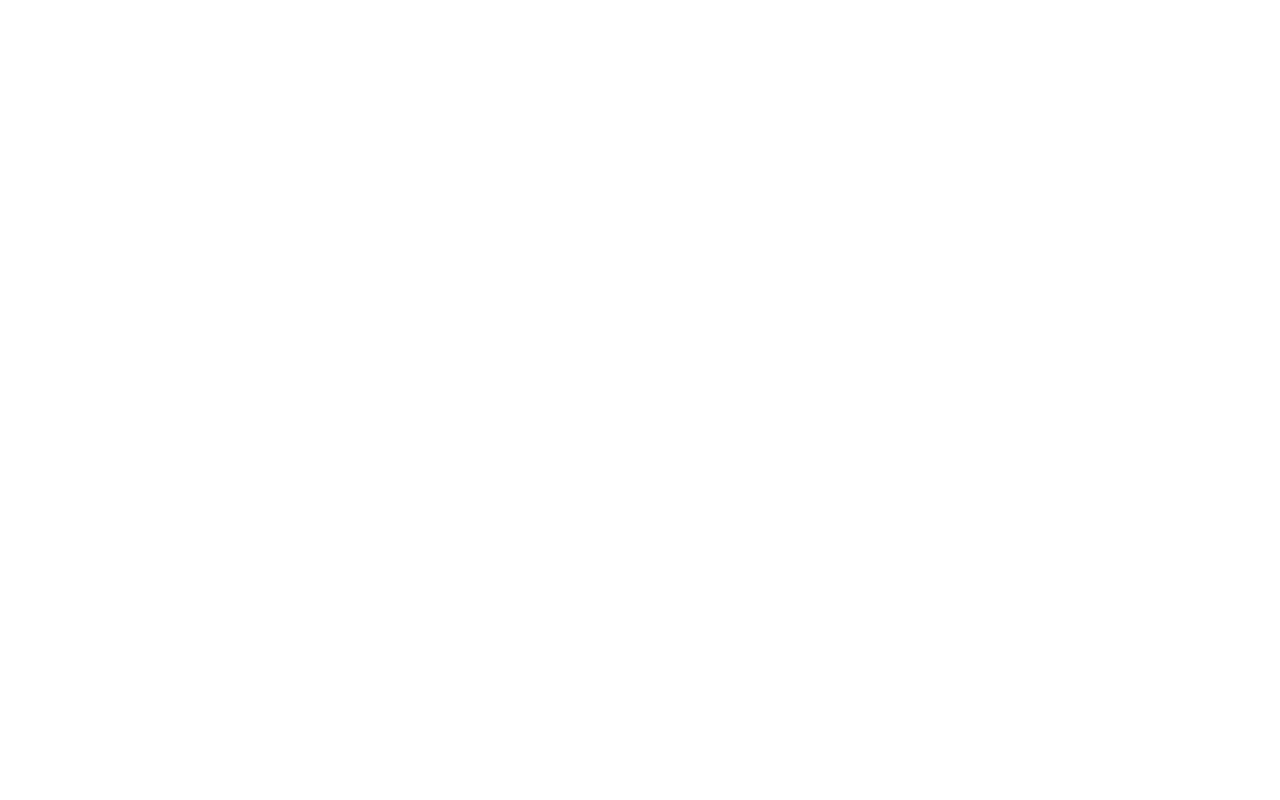
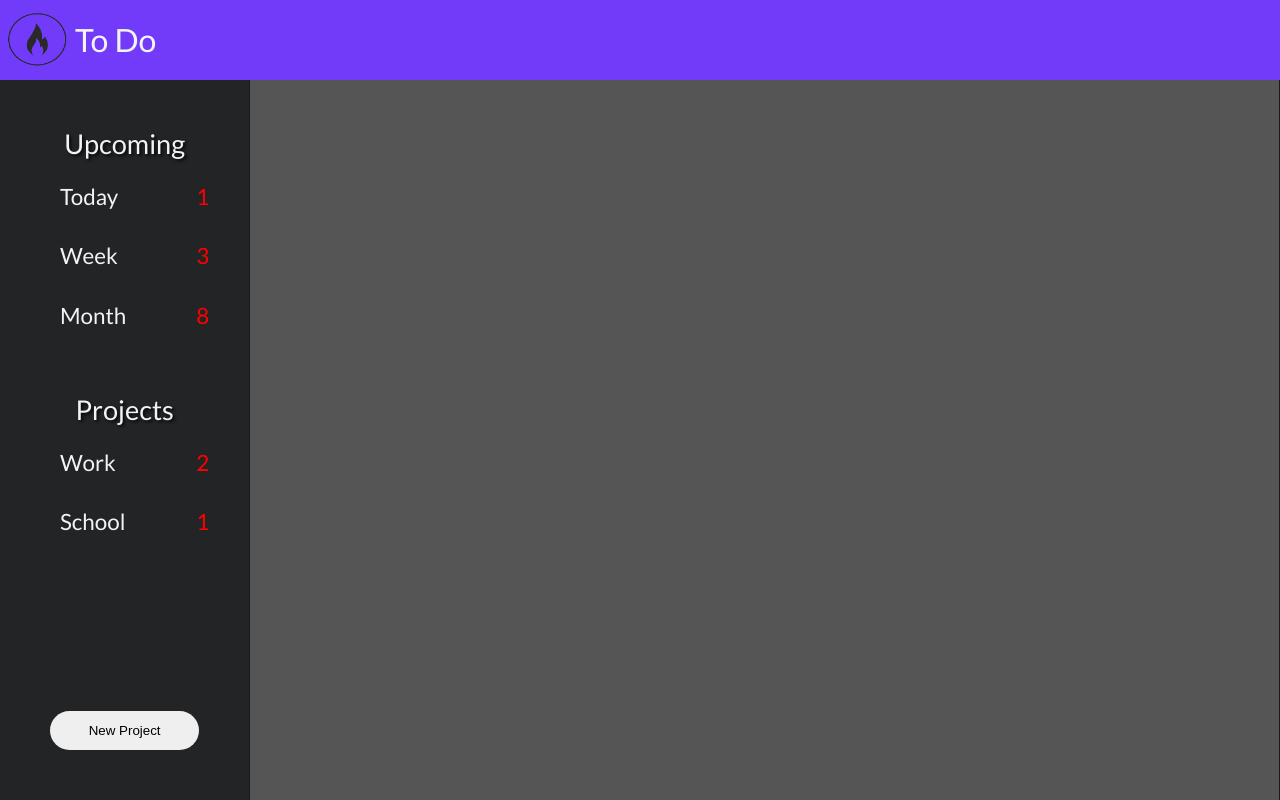
Before and after one commit to Jwade1781/Odin_Todo_List, a website built with webpack: page dist/index.html in a window 1280 px wide. Built offline with nearby package versions, Linux system fonts and the light colour scheme.

Commit message:
Left content box created

```diff
--- a/src/css/Common/animations.css
+++ b/src/css/Common/animations.css
@@ -48,7 +48,7 @@
 }
 
 .fadeIn {
-    animation: fadeInAnimation 1s linear forwards;
+    animation: fadeInAnimation 0.5s linear forwards;
 }
 
 .fadeOut {
@@ -77,7 +77,7 @@
 
     100% {
         filter: blur(0px);
-		filter: brightness(0.5);
+		filter: brightness(1);
         opacity: 1.0;
     }
 }
--- a/src/css/Common/global.css
+++ b/src/css/Common/global.css
@@ -8,16 +8,18 @@
 	--medPadding: 25px;
 	--lgPadding: 50px;
 
-	--mainColor: rgb(54, 55, 64);
+	--mainColor: #723bf9;
 
 	--lightColor: #f3f3f3;
 	--darkColor: #222;
 
 	--accentColor1: rgb(22, 27, 34);
 	--accentColor2: rgb(85, 85, 85);
-	--accentColor3: rgb(54, 55, 64);
+	--accentColor3: rgb(34,36,38);
 	--accentColor4: rgb(22, 27, 34);
 	--accentColor5: rgba(0, 0, 0, 0.5);
+
+	--noticeColor: red;
 
 	--fontLight: var(--lightColor);
 	--fontDark: black;
@@ -32,7 +34,7 @@
 	--xlgBorder: calc((var(--lgBorder) * 2));
 
 	--roundTopBottomRightBorder: 0% var(--medRound) var(--medRound) 0%;
-	--roundBorder: var(--medRound);
+	--roundBorder: var(--lgRound);
 	--circleBorder: 50%;
 
 	--borderHover: var(--lgBorder) solid var(--mainColor);
--- /dev/null
+++ b/src/css/header.css
@@ -0,0 +1,22 @@
+#logo {
+    justify-self: flex-start;
+    align-self: center;
+    display: flex;
+    flex-direction: row;
+    align-items: center;
+    width: 100%;
+    height: fit-content;
+    padding: var(--smPadding) 0;
+    background-color: var(--mainColor);
+}
+
+#logo > * { margin: 0;}
+
+#logo > img {
+    height: 60px;
+    width: 75px;
+}
+
+#logo > h1 {
+    font-size: 2em;
+}
--- /dev/null
+++ b/src/css/leftContent.css
@@ -0,0 +1,56 @@
+#leftContent {
+    padding: var(--lgPadding);
+    display: flex;
+    flex-direction: column;
+    background-color: var(--accentColor3);
+    width: fit-content;
+    gap: var(--lgPadding);
+    border-right: var(--smBorder) solid var(--accentColor1);
+}
+
+#leftContent > div > .listTypeHeader {
+    font-size: 1.7rem;
+    text-align: center;
+    margin: 0 0 var(--smPadding);
+    text-shadow: var(--textShadow1);
+}
+
+#leftContent > div > *:not(.listTypeHeader) {
+    margin: 0;
+    width: 100%;
+    display: flex;
+    flex-direction: row;
+    align-items: center;
+    padding: 0 var(--smPadding);
+    gap: var(--lgPadding);
+    transition: 0.1s;
+    cursor: pointer;
+}
+
+#leftContent > div > *  > * {
+    justify-self: center;
+}
+
+#leftContent > div > * > :last-child{
+    margin-left: auto;
+    justify-self: end;
+    color: var(--noticeColor);
+}
+
+#leftContent > div > *:not(.listTypeHeader):hover {
+    background-color: var(--accentColor5);
+    box-shadow: var(--shadowBox1);
+}
+
+#leftContent > button {
+    margin-top: auto;
+    justify-self: flex-end;
+    border-radius: var(--roundBorder);
+    border-color: transparent;
+    padding: var(--smPadding);
+}
+
+#leftContent > button:hover {
+    transition: 0.2s;
+    filter: invert(1);
+}
--- /dev/null
+++ b/src/css/rightContent.css
@@ -0,0 +1,8 @@
+#rightContent {
+    margin: 0;
+    padding: var(--lgPadding);
+    background-color: var(--accentColor2);
+    width: 100%;
+    gap: var(--medPadding);
+    border-right: var(--smBorder) solid var(--accentColor1);
+}
--- a/src/css/style.css
+++ b/src/css/style.css
@@ -1,19 +1,38 @@
 @import url("./Common/global.css");
-@import url('https://fonts.googleapis.com/css2?family=Kaushan+Script&display=swap');
+@import url("./header.css");
+@import url("./leftContent.css");
+@import url("./rightContent.css");
+
 @import url('https://fonts.googleapis.com/css2?family=Roboto&display=swap');
+@import url('https://fonts.googleapis.com/css2?family=Lato:wght@400&display=swap');
 
 html,
-body,
-body > * {
+body {
     padding: 0px;
     margin: 0px;
     height: 100%;
     width: 100%;
-    font-family: 'Roboto', sans-serif;
-    overflow-x: hidden;
+    /*font-family: 'Roboto', sans-serif;*/
+    font-family: 'Lato', sans-serif;
+    color: var(--fontLight);
+
+
 }
 
 body {
     display: flex;
-    justify-content: center;
+    flex-direction: column;
+    background-color: var(--accentColor2);
+    filter: blur(2px);
+    filter: brightness(0);
 }
+
+#content {
+    display: flex;
+    flex-direction: row;
+    height: 100%;
+}
+
+#content > * {
+    height: calc(100% - (100px));
+}
```
Also changed, not shown: dist/index.html, dist/main.js (added), src/images/logo.svg (added).
